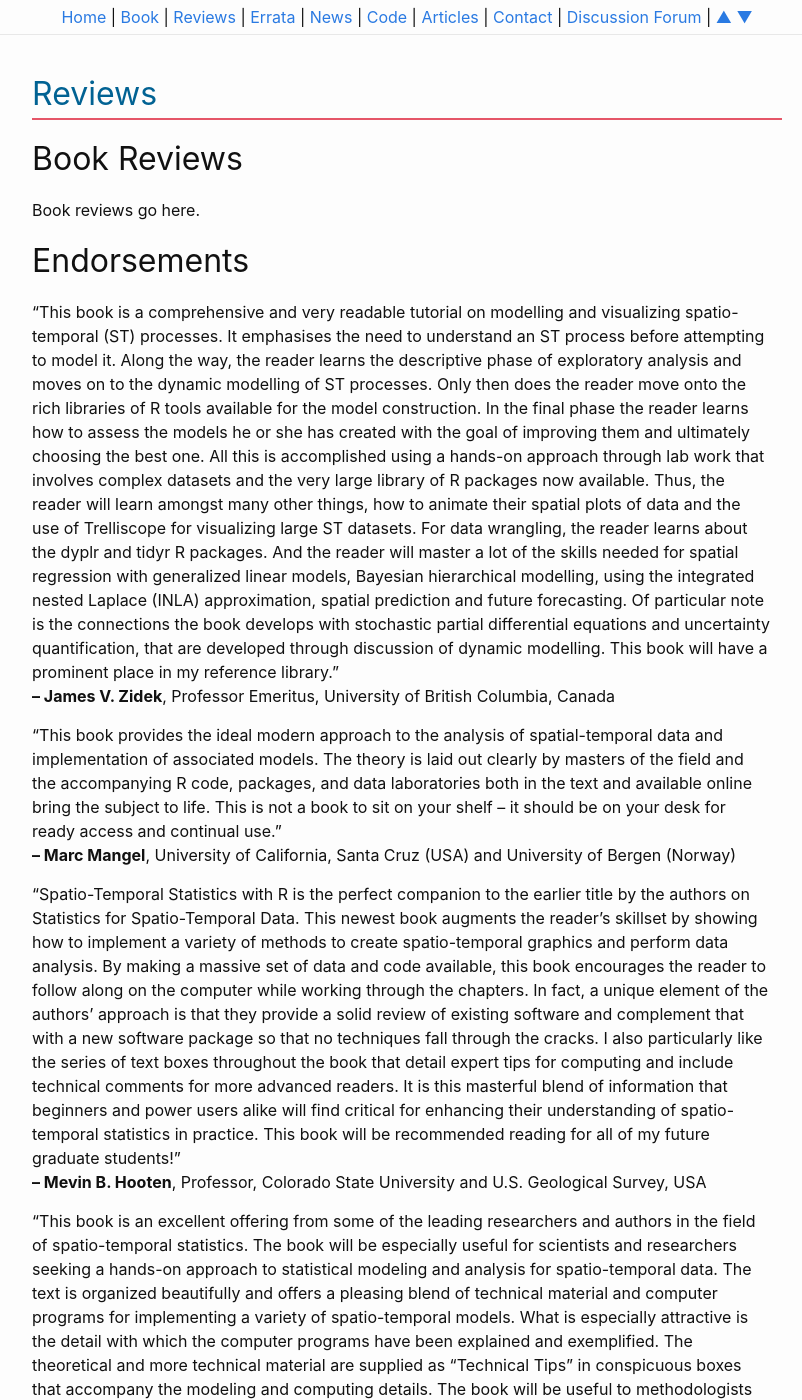
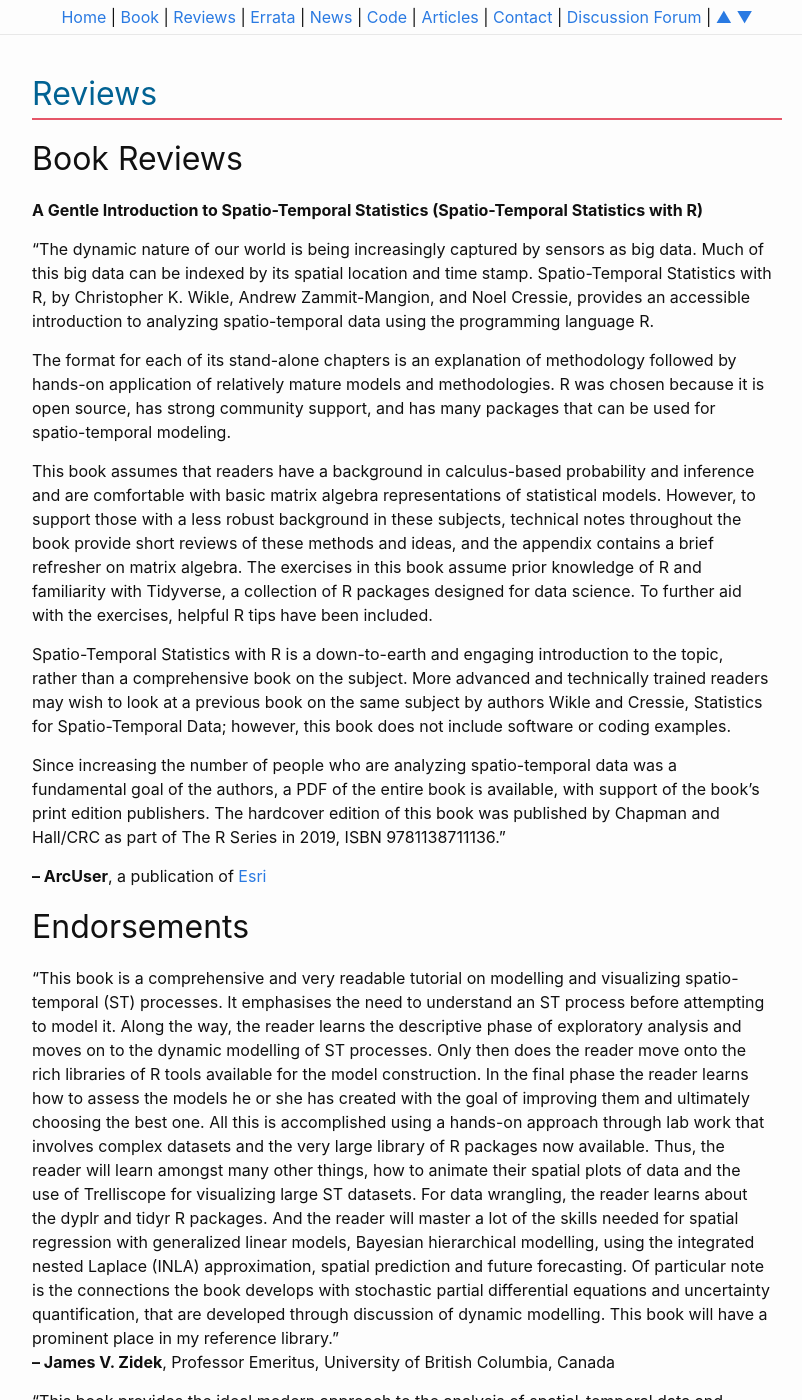
Before and after one commit to andrewzm/STRbook, a Jekyll site: the page built from docs/reviews.md, in a window 1280 px wide and 1400 px high. Shown: the whole window, without its empty margins (238-1040 px from the left). Built offline with Jekyll 4.4.1, drawn with Linux system fonts in a browser that asks for light colours.

Commit message:
add book review

```diff
--- a/docs/reviews.md
+++ b/docs/reviews.md
@@ -4,7 +4,22 @@ title: Reviews
 ---
 
 ## Book Reviews
-Book reviews go here.
+
+**A Gentle Introduction to Spatio-Temporal Statistics (Spatio-Temporal Statistics with R)**
+
+"The dynamic nature of our world is being increasingly captured by sensors as big data. Much of this big data can be indexed by its spatial location and time stamp. Spatio-Temporal Statistics with R, by Christopher K. Wikle, Andrew Zammit-Mangion, and Noel Cressie, provides an accessible introduction to analyzing spatio-temporal data using the programming language R.
+
+The format for each of its stand-alone chapters is an explanation of methodology followed by hands-on application of relatively mature models and methodologies. R was chosen because it is open source, has strong community support, and has many packages that can be used for spatio-temporal modeling.
+
+This book assumes that readers have a background in calculus-based probability and inference and are comfortable with basic matrix algebra representations of statistical models. However, to support those with a less robust background in these subjects, technical notes throughout the book provide short reviews of these methods and ideas, and the appendix contains a brief refresher on matrix algebra. The exercises in this book assume prior knowledge of R and familiarity with Tidyverse, a collection of R packages designed for data science. To further aid with the exercises, helpful R tips have been included.
+
+Spatio-Temporal Statistics with R is a down-to-earth and engaging introduction to the topic, rather than a comprehensive book on the subject. More advanced and technically trained readers may wish to look at a previous book on the same subject by authors Wikle and Cressie, Statistics for Spatio-Temporal Data; however, this book does not include software or coding examples.
+
+Since increasing the number of people who are analyzing spatio-temporal data was a fundamental goal of the authors, a PDF of the entire book is available, with support of the book’s print edition publishers. The hardcover edition of this book was published by Chapman and Hall/CRC as part of The R Series in 2019, ISBN 9781138711136."
+
+**-- ArcUser**, a publication of [Esri](https://www.esri.com/about/newsroom/arcuser/gis-bookshelf-20/)
+
+
 
 ## Endorsements
 
```
